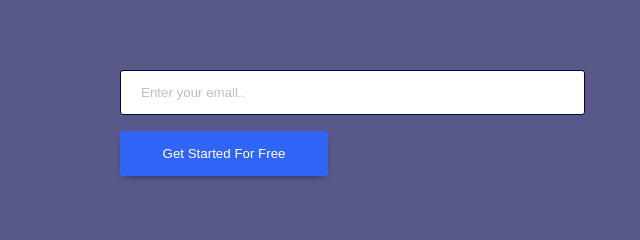
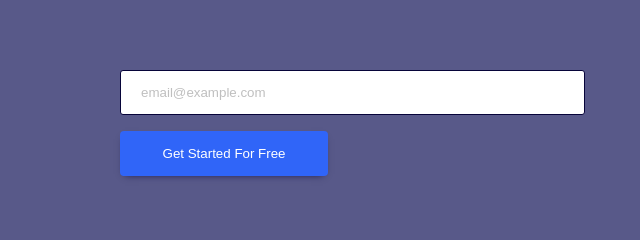
Before and after one commit to edavid78/Fylo-landing-page-with-two-column-layout, a plain HTML site: page index.html in a window 1280 px wide. Shown: the part 1674-1914 px from the top of the page, 640-1280 px from the left. Drawn offline with nearby package versions, Linux system fonts and the light colour scheme.

Commit message:
Fixed input accessibility issue

```diff
--- a/index.html
+++ b/index.html
@@ -47,7 +47,7 @@
     Access them wherever you need, share and collaborate with friends,
     family, and co-workers.
     </p>
-    <input type="email" id="top-email" name="email" placeholder="Enter your email..">
+    <input type="email" id="top-email" title="email" name="email" placeholder="Enter your email..">
     <button type="submit">Get Started</button>
   </div>
   </div>
@@ -107,7 +107,7 @@
       </div>
 
       <div>
-        <input type="email" id="cta-email" name="email" placeholder="Enter your email..">
+        <input type="email" id="cta-email" title="email" name="email" placeholder="email@example.com">
         <button>Get Started For Free</button>
       </div>
   </div>
```
